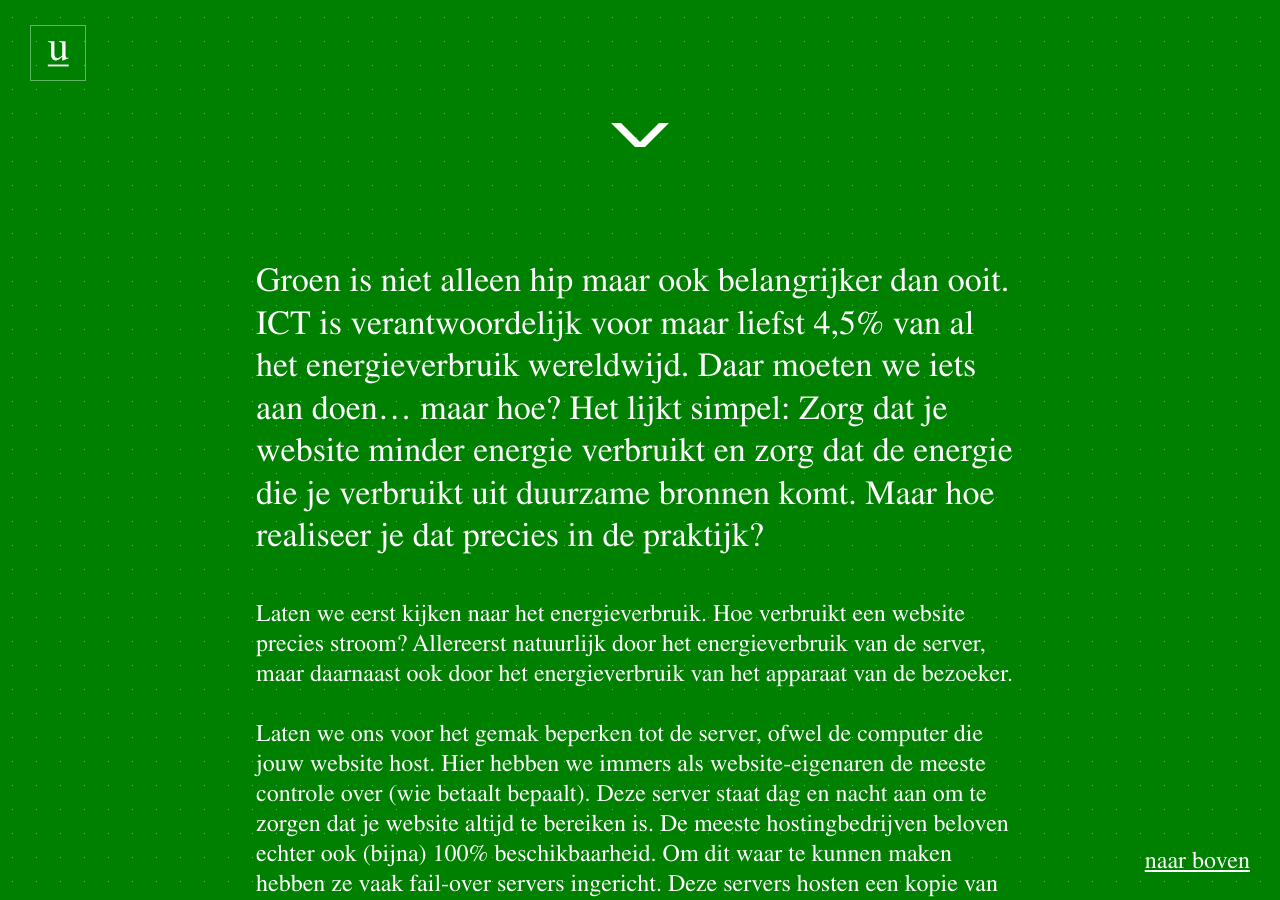
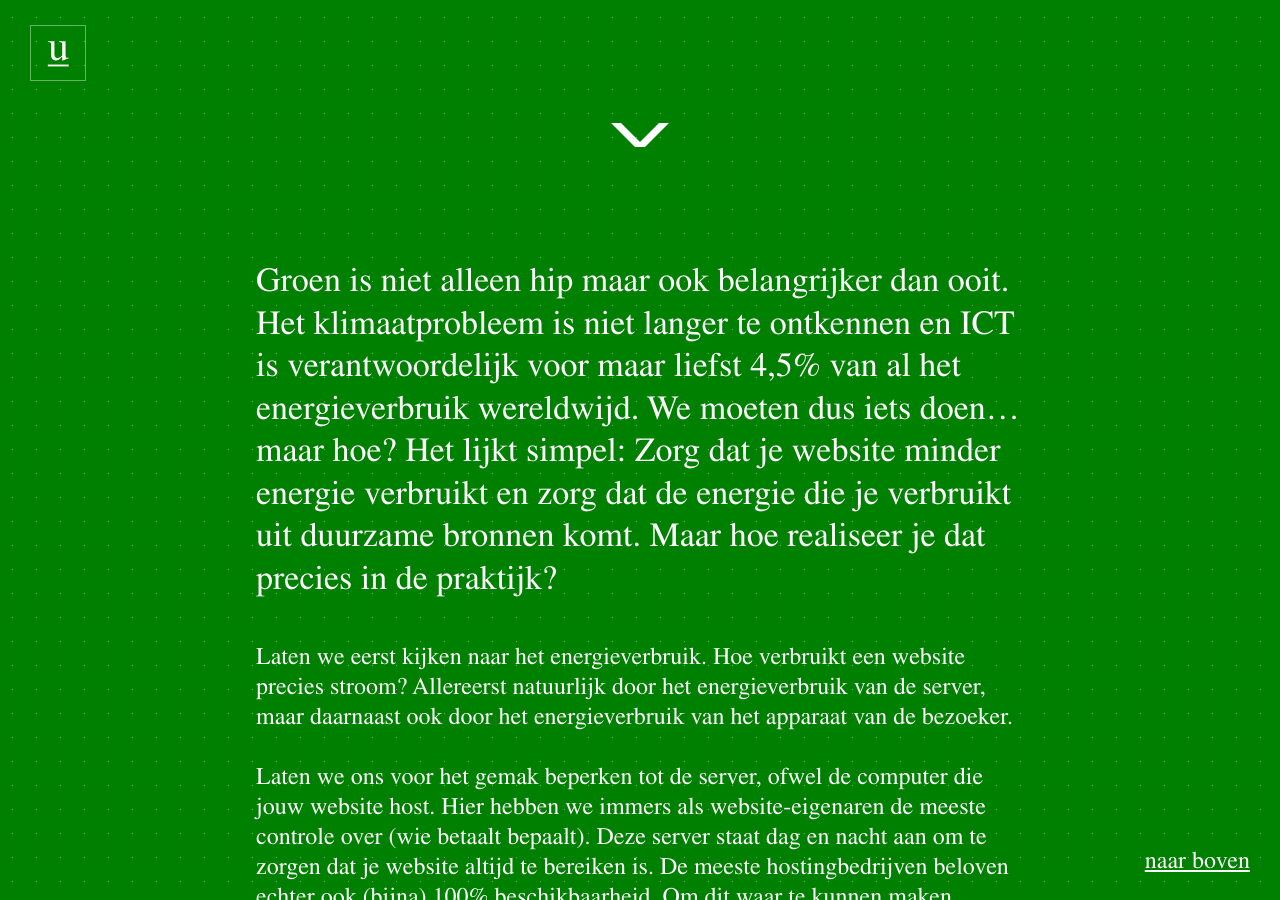
Before and after one commit to jhvanderschee/usecuewebsitenl, a Jekyll site: the page built from _posts/2019-08-21-een-groene-website.md, in a window 1280 px wide and 900 px high, scrolled down 642 px. Built offline with Jekyll 4.4.1, drawn with Linux system fonts in a browser that asks for light colours.

Commit message:
Update 2019-08-21-een-groene-website.md

```diff
--- a/_posts/2019-08-21-een-groene-website.md
+++ b/_posts/2019-08-21-een-groene-website.md
@@ -3,7 +3,7 @@ title: Een groene website
 color: green
 ---
 
-Groen is niet alleen hip maar ook belangrijker dan ooit. ICT is verantwoordelijk voor maar liefst 4,5% van al het energieverbruik wereldwijd. Daar moeten we iets aan doen... maar hoe? Het lijkt simpel: Zorg dat je website minder energie verbruikt en zorg dat de energie die je verbruikt uit duurzame bronnen komt. Maar hoe realiseer je dat precies in de praktijk?
+Groen is niet alleen hip maar ook belangrijker dan ooit. Het klimaatprobleem is niet langer te ontkennen en ICT is verantwoordelijk voor maar liefst 4,5% van al het energieverbruik wereldwijd. We moeten dus iets doen... maar hoe? Het lijkt simpel: Zorg dat je website minder energie verbruikt en zorg dat de energie die je verbruikt uit duurzame bronnen komt. Maar hoe realiseer je dat precies in de praktijk?
 
 Laten we eerst kijken naar het energieverbruik. Hoe verbruikt een website precies stroom? Allereerst natuurlijk door het energieverbruik van de server, maar daarnaast ook door het energieverbruik van het apparaat van de bezoeker.
 
```
